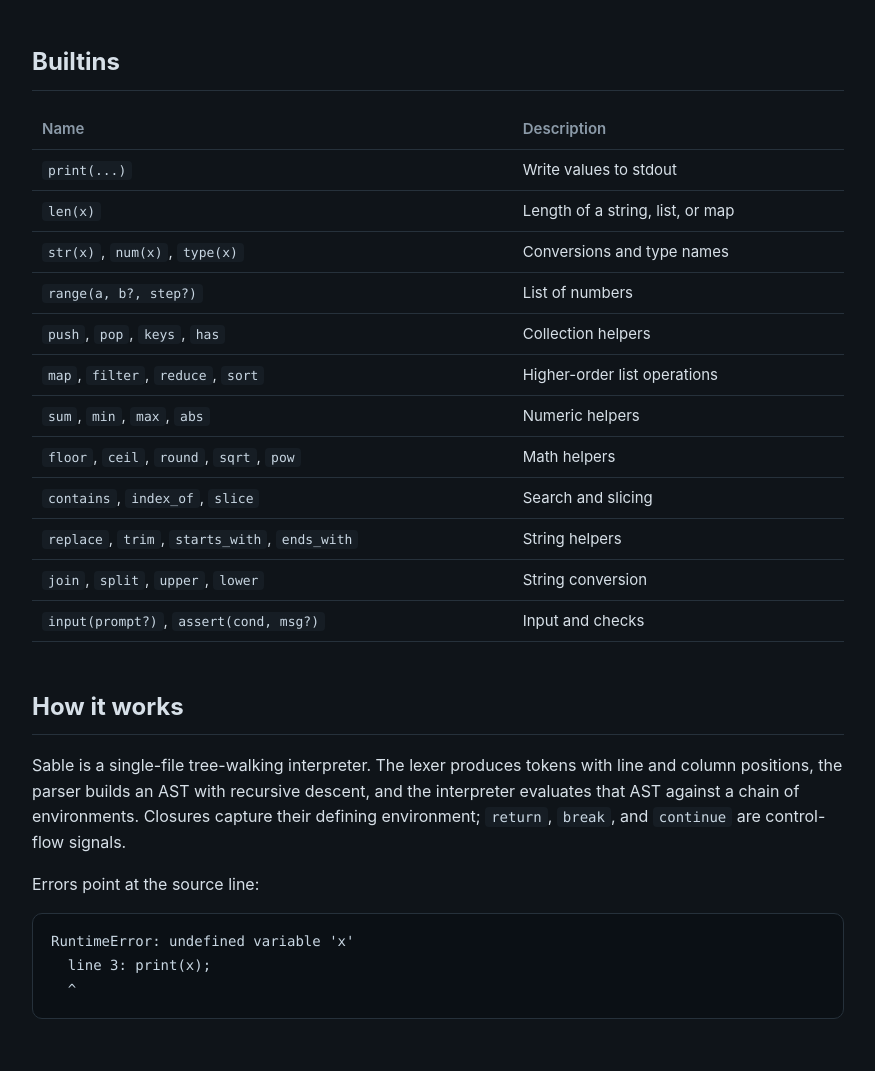
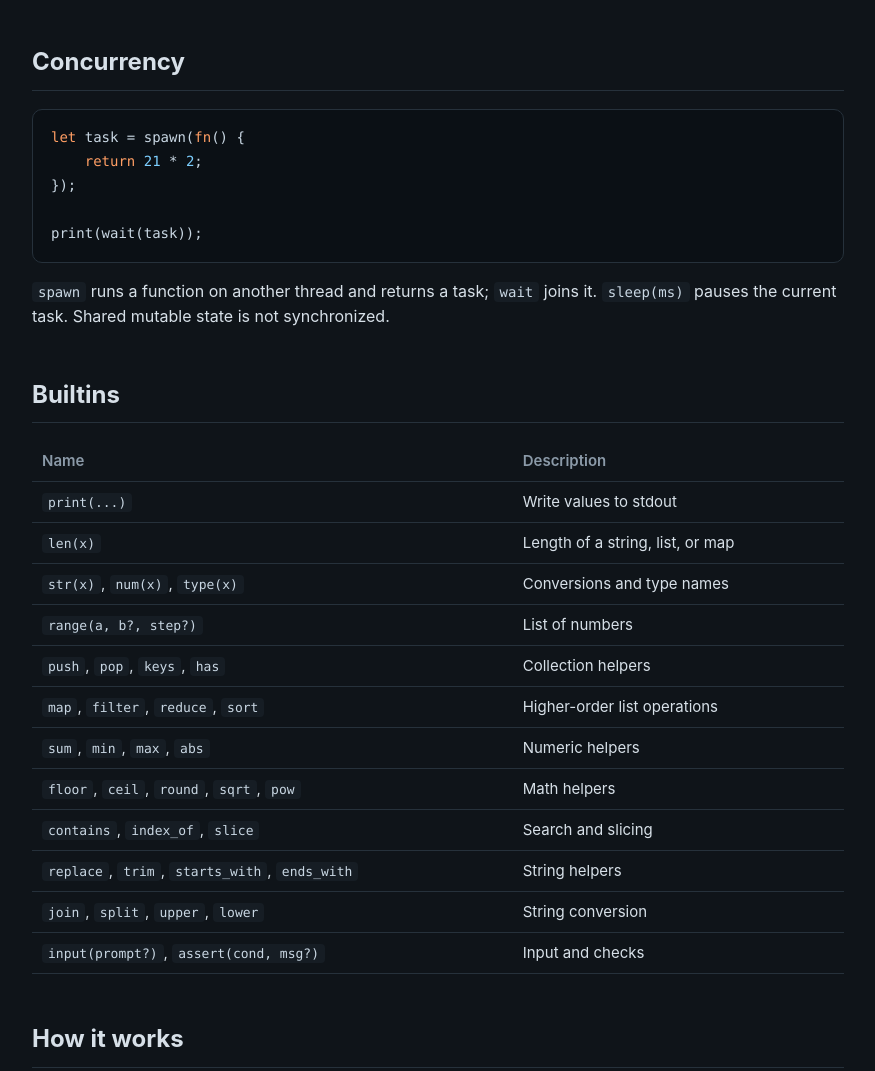
Before and after one commit to prenjith/sable, a plain HTML site: page docs/index.html in a window 1280 px wide. Shown: the part 4621-5692 px from the top of the page, without its empty margins (202-1077 px from the left). Drawn offline with Linux system fonts and the light colour scheme.

Commit message:
docs: concurrency

```diff
--- a/docs/index.html
+++ b/docs/index.html
@@ -267,6 +267,16 @@ print(p.length());</code></pre>
 </section>
 
 <section>
+  <h2>Concurrency</h2>
+  <pre><code><span class="kw">let</span> task = spawn(<span class="kw">fn</span>() {
+    <span class="kw">return</span> <span class="num">21</span> * <span class="num">2</span>;
+});
+
+print(wait(task));</code></pre>
+  <p><code>spawn</code> runs a function on another thread and returns a task; <code>wait</code> joins it. <code>sleep(ms)</code> pauses the current task. Shared mutable state is not synchronized.</p>
+</section>
+
+<section>
   <h2>Builtins</h2>
   <table>
     <tr><th>Name</th><th>Description</th></tr>
@@ -297,7 +307,7 @@ print(p.length());</code></pre>
 </main>
 
 <footer>
-  Sable 0.4.0 · <a href="https://github.com/prenjith/sable">source</a>
+  Sable 0.5.0 · <a href="https://github.com/prenjith/sable">source</a>
 </footer>
 
 </body>
```
Also changed, not shown: CHANGELOG.md, README.md.
